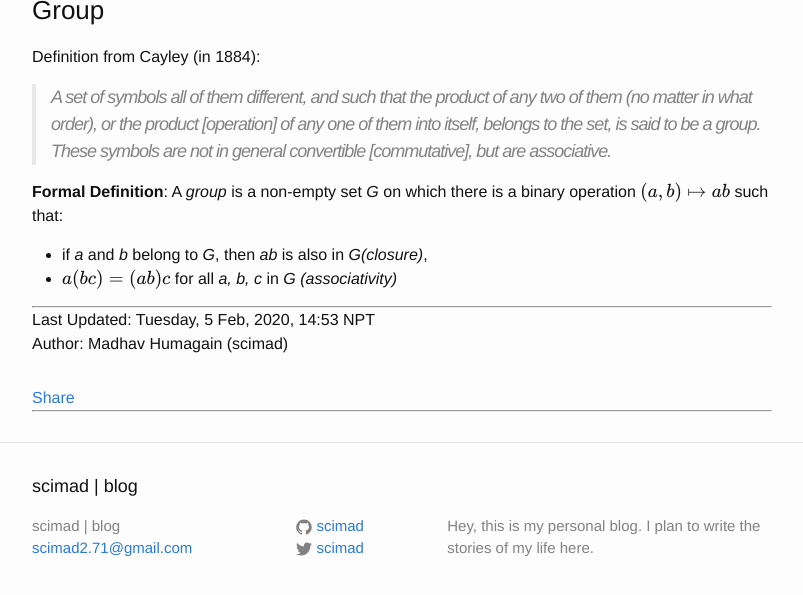
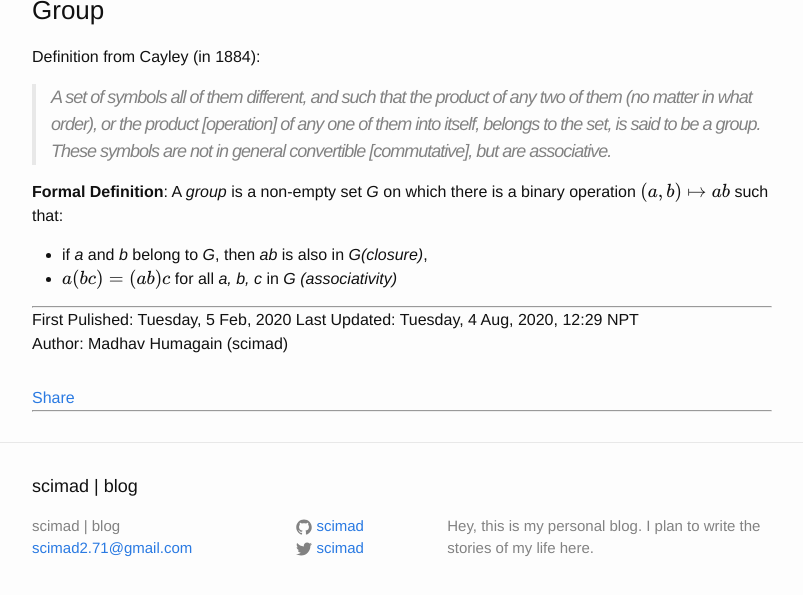
Before and after one commit to scimad/scimad.github.io, a Jekyll site: the page built from _posts/math/2020-02-04-back-to-mathematics.markdown, in a window 1280 px wide and 900 px high, scrolled down 662 px, cut to the strip 280-875 px from the top of the window. Shown: the whole strip, without its empty margins (238-1041 px from the left). Built offline with Jekyll 4.4.1, drawn with Linux system fonts in a browser that asks for light colours; formulas are drawn with MathJax 3.

Commit message:
Move group theory post to math

```diff
--- a/_posts/2020-02-04-back-to-mathematics.markdown
+++ b/_posts/math/2020-02-04-back-to-mathematics.markdown
@@ -39,5 +39,6 @@ Definition from Cayley (in 1884):
 * $a(bc) = (ab)c$ for all *a, b, c* in *G (associativity)*
 
 ----------
-Last Updated: Tuesday, 5 Feb, 2020, 14:53 NPT
+First Pulished: Tuesday, 5 Feb, 2020
+Last Updated: Tuesday, 4 Aug, 2020, 12:29 NPT
 Author: Madhav Humagain (scimad)
```
